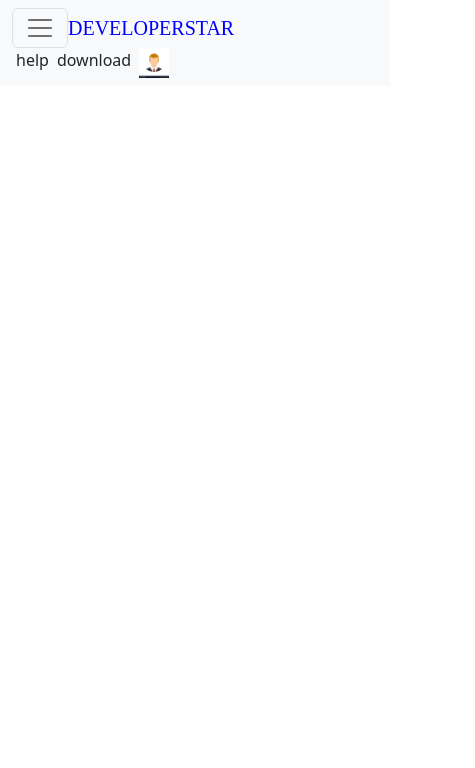
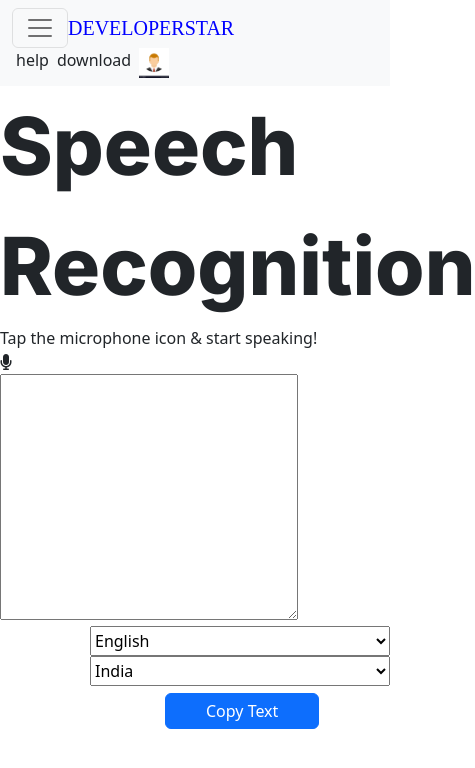
Before and after one commit to sameert89/SpeechRecognitionIEEE, a SvelteKit app: page / in a window 390 px wide. Shown: the top 768 px of the page, 475 px wide, since content can reach past the window. Built offline with nearby package versions, Linux system fonts and the light colour scheme.

Commit message:
test the alignments

```diff
--- a/src/routes/+page.svelte
+++ b/src/routes/+page.svelte
@@ -37,9 +37,9 @@
 </svelte:head>
 
 <NavBar />
-<!-- <Description /> -->
-<!-- <Functionality /> -->
-<!-- <Inputs /> -->
+ <Description />
+ <Functionality />
+ <Inputs />
 
 <style>
 
--- a/src/routes/Inputs.svelte
+++ b/src/routes/Inputs.svelte
@@ -8,7 +8,7 @@
 	var org = 'Alhansat';
 </script>
 
-<div class="inputs">
+<div class="input">
 	<div class="droplan">
 		<select id="Language">
 			<option value="1">English</option>
@@ -19,6 +19,7 @@
 			<option value="6">தமிழ்</option>
 			<option value="7">മലയാളം</option>
 		</select>
+		&nbsp;&nbsp;
 	</div>
 	<div class="dropcont">
 		<select id="Country">
@@ -36,47 +37,53 @@
 			<option value="PH">Philippines</option>
 		</select>
 	</div>
-	<button type="button" class="btn btn-primary"><i class="fa-solid fa-download" />Copy Text</button>
+	<button type="button" class="btn btn-primary">Copy Text</button>
 </div>
 
 <style>
-	select {
-		/* position: relative;
-		left: 300px;
-		top: 20px; */
-		font-family: 'Inter';
-		padding: 1em;
-    margin-left: 1em;
-    margin-right: 1em;
+	  .input{
+    display: flex;
+    position: relative;
+    left: 100px;
   }
-
-	.dropcont {
-		/* position: relative;
-		left: 330px;
-		top: -30.2px; */
-    margin-left: 1em;
-    margin-right: 1em;
+  select{
+    width: 400px;
+    height: 30px;
+    position: relative;
   }
-
-	button {
-		/* position: relative;
-		left: 1071px;
-		top: -45px;
-		width: 150px; */
-		color: #fff;
-		font-weight: bold;
-		font-family: 'Inter';
-		padding: 0.5em;
+  button{
+    display: inline-flex;
+    padding: 5px 60px 5px 60px;
+	position: relative;
+	top: -2px;
+	left: 150px;
   }
-
-	button:active {
+  button:active{
+    transform: scale(0.95);
+    box-shadow: 2px 2px 5px black;
+  }
+  @media only screen and (max-width: 600px) {
+    .input{
+    display: inline-block;
+    position: relative;
+    left: 90px;
+  }
+  select{
+    width: 300px;
+    height: 30px;
+    position: relative;
+  }
+  button{
+	padding: 5px 40px 5px 40px;
+    position: relative;
+    left: 75px;
+    top: 7px;
+  }
+  button:active{
     transform: scale(0.95);
     box-shadow: 2px 2px 5px black;
   }
 
-  .inputs{
-    display: flex;
-    justify-content: center;
-    align-items: flex-start;
   }
+
 </style>
```
Also changed, not shown: 1 other file (tests, documents, lock files or other folders). Lines whose indentation alone changed are shown as unchanged.
